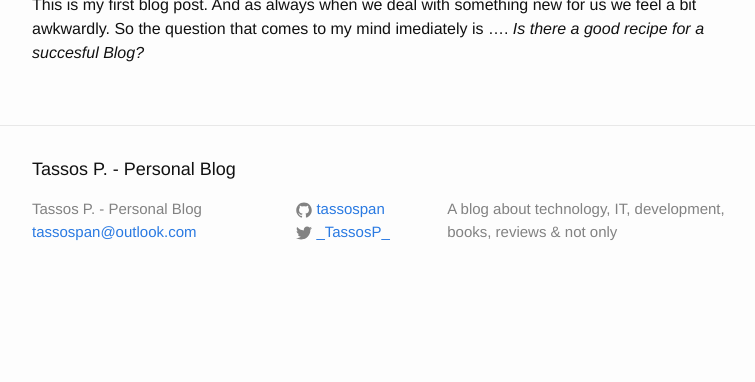
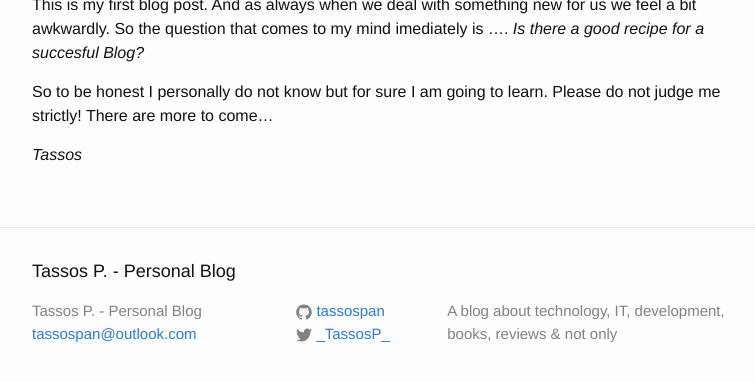
Before and after one commit to tassospan/tassospan.github.io, a Jekyll site: the page built from _posts/2015-12-10-my-welcoming-blog-post.markdown, in a window 1280 px wide, cut to the strip 524-929 px from the top of the page. Shown: the top 382 px of the strip, without its empty margins (238-993 px from the left). Built offline with Jekyll 4.4.1, drawn with Linux system fonts in a browser that asks for light colours.

Commit message:
first post finished

```diff
--- a/_posts/2015-12-10-my-welcoming-blog-post.markdown
+++ b/_posts/2015-12-10-my-welcoming-blog-post.markdown
@@ -11,3 +11,8 @@ categories:  general
 
 This is my first blog post. And as always when we deal with something new for us we feel a bit awkwardly.
 So the question that comes to my mind imediately is .... _Is there a good recipe for a succesful Blog?_
+
+So to be honest I personally do not know but for sure I am going to learn. Please do not judge me strictly!
+There are more to come...
+
+_Tassos_
```
